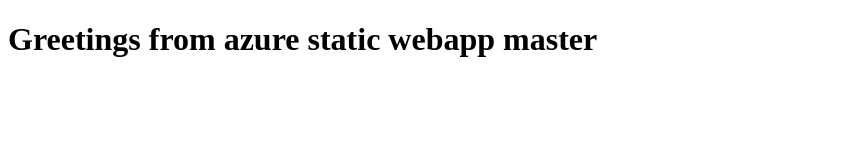
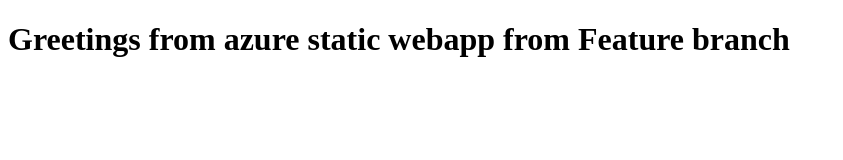
Before and after one commit to koenigt/azure-static-webapp-sample, a plain HTML site: page index.html in a window 1280 px wide. Shown: the whole page, without its empty margins (0-843 px from the left). Drawn offline with Linux system fonts and the light colour scheme.

Commit message:
Update index.html

```diff
--- a/index.html
+++ b/index.html
@@ -13,7 +13,7 @@
     </head>
 
     <body id="page-top">
-		<h1>Greetings from azure static webapp master</h1>
+		<h1>Greetings from azure static webapp from Feature branch</h1>
 
     </body>
 
```
